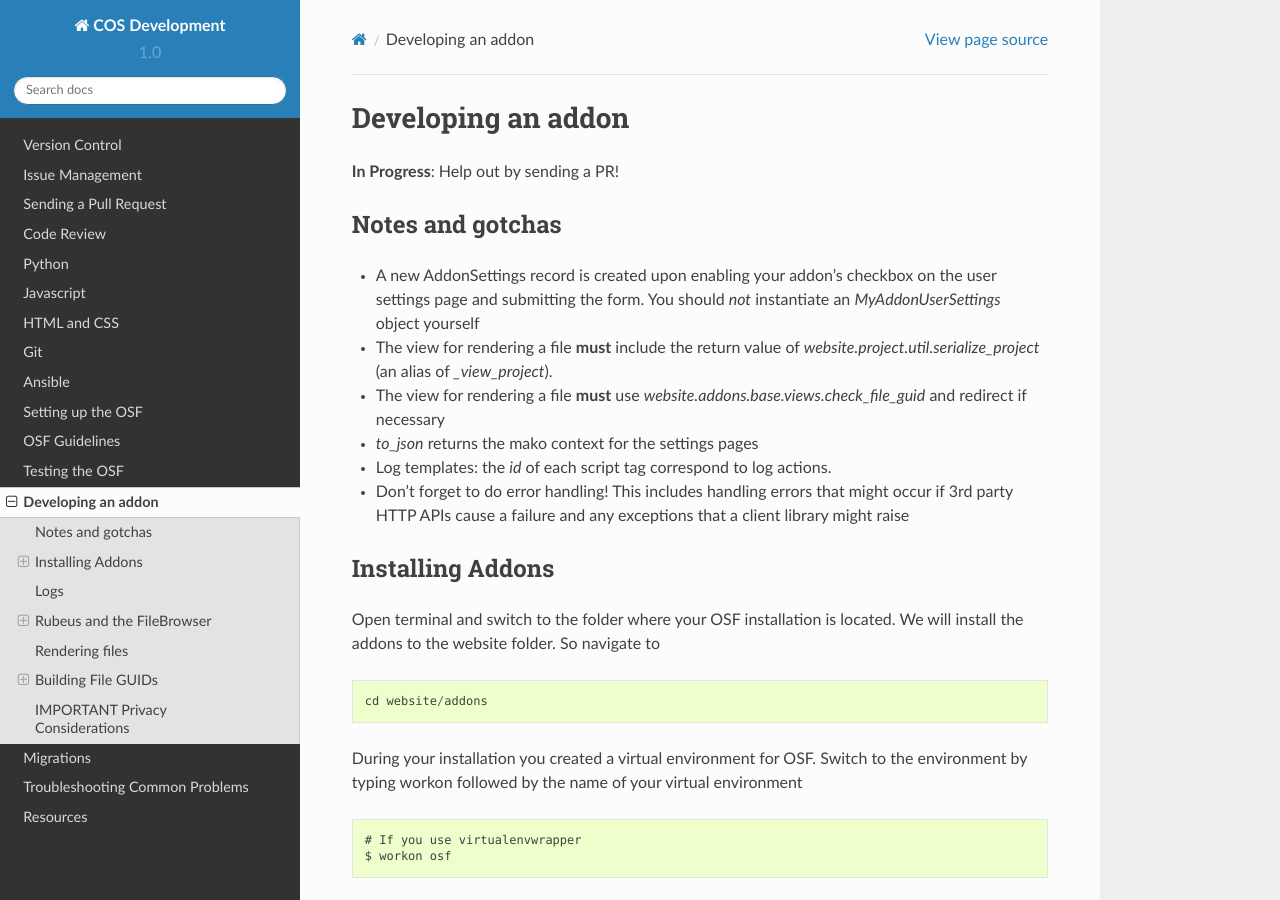
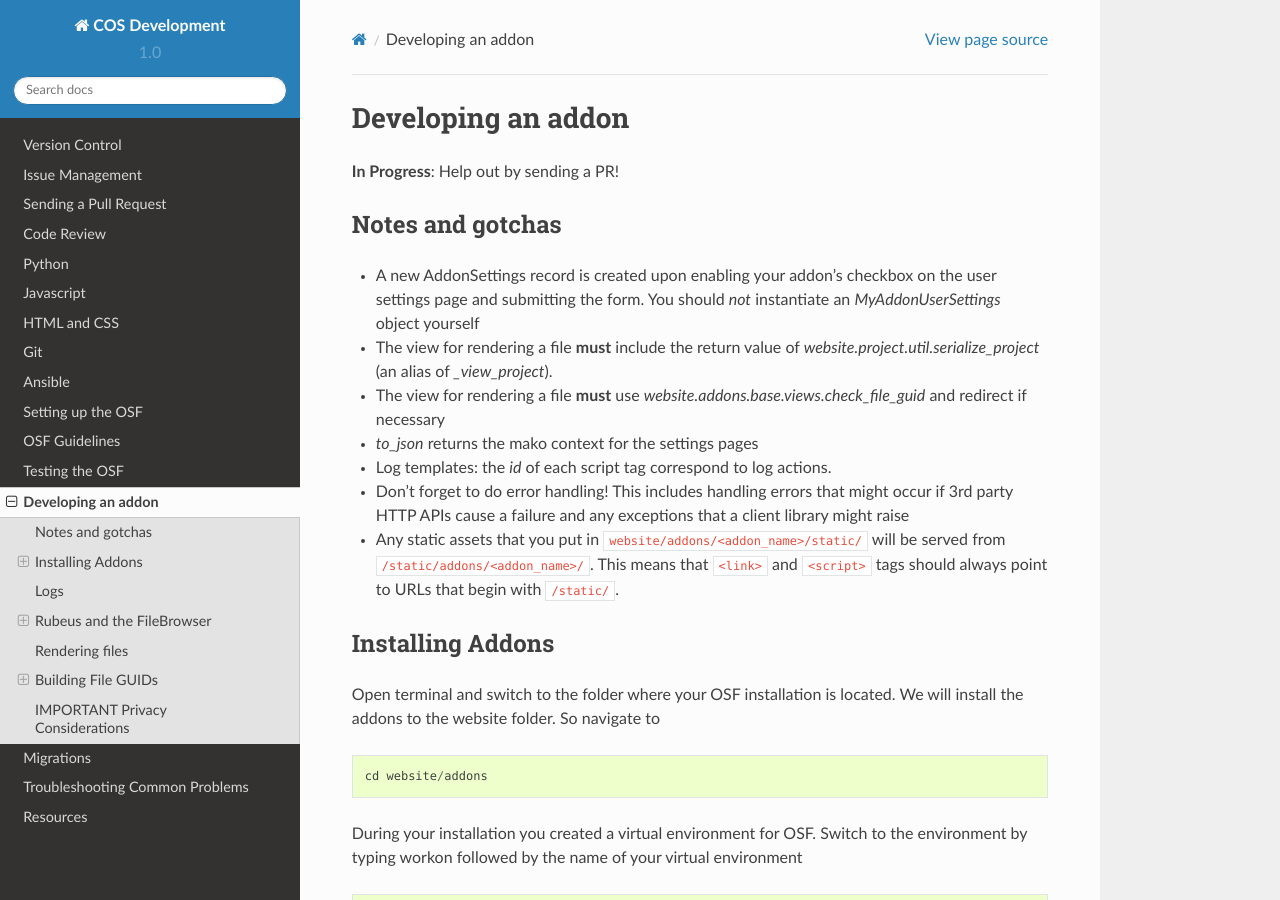
Before and after one commit to CenterForOpenScience/COSDev, a Sphinx documentation site: the page built from docs/osf/addons.rst, in a window 1280 px wide and 900 px high. Built offline with Sphinx 7.4.7 and the Read the Docs theme 2.0.0, drawn with Linux system fonts in a browser that asks for light colours.

Commit message:
Add note about addons' static assets

```diff
--- a/docs/osf/addons.rst
+++ b/docs/osf/addons.rst
@@ -12,6 +12,7 @@
 - `to_json` returns the mako context for the settings pages
 - Log templates: the `id` of each script tag correspond to log actions.
 - Don't forget to do error handling! This includes handling errors that might occur if 3rd party HTTP APIs cause a failure and any exceptions that a client library might raise
+- Any static assets that you put in ``website/addons/<addon_name>/static/`` will be served from ``/static/addons/<addon_name>/``. This means that ``<link>`` and ``<script>`` tags should always point to URLs that begin with ``/static/``.
 
 Installing Addons
 *****************
```
